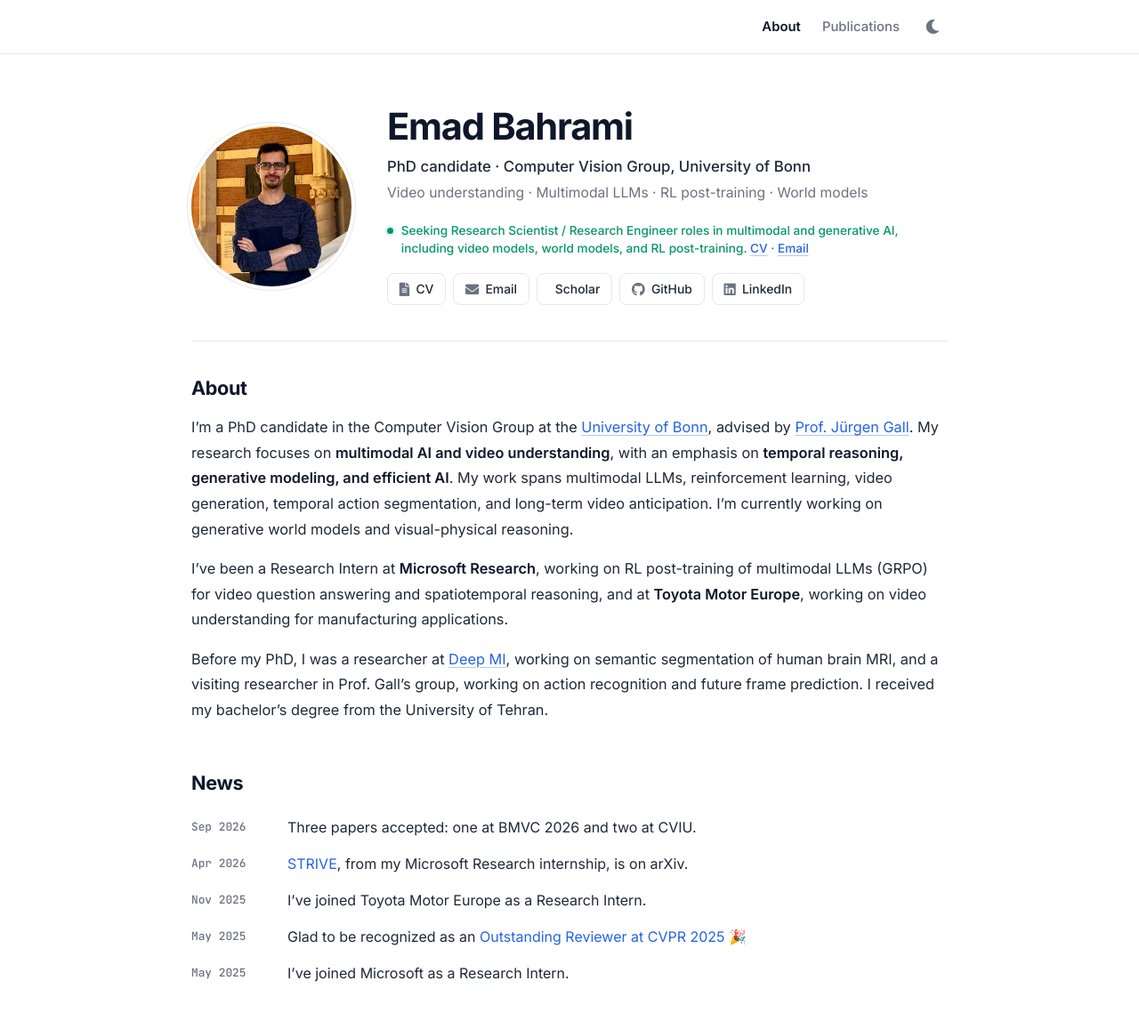
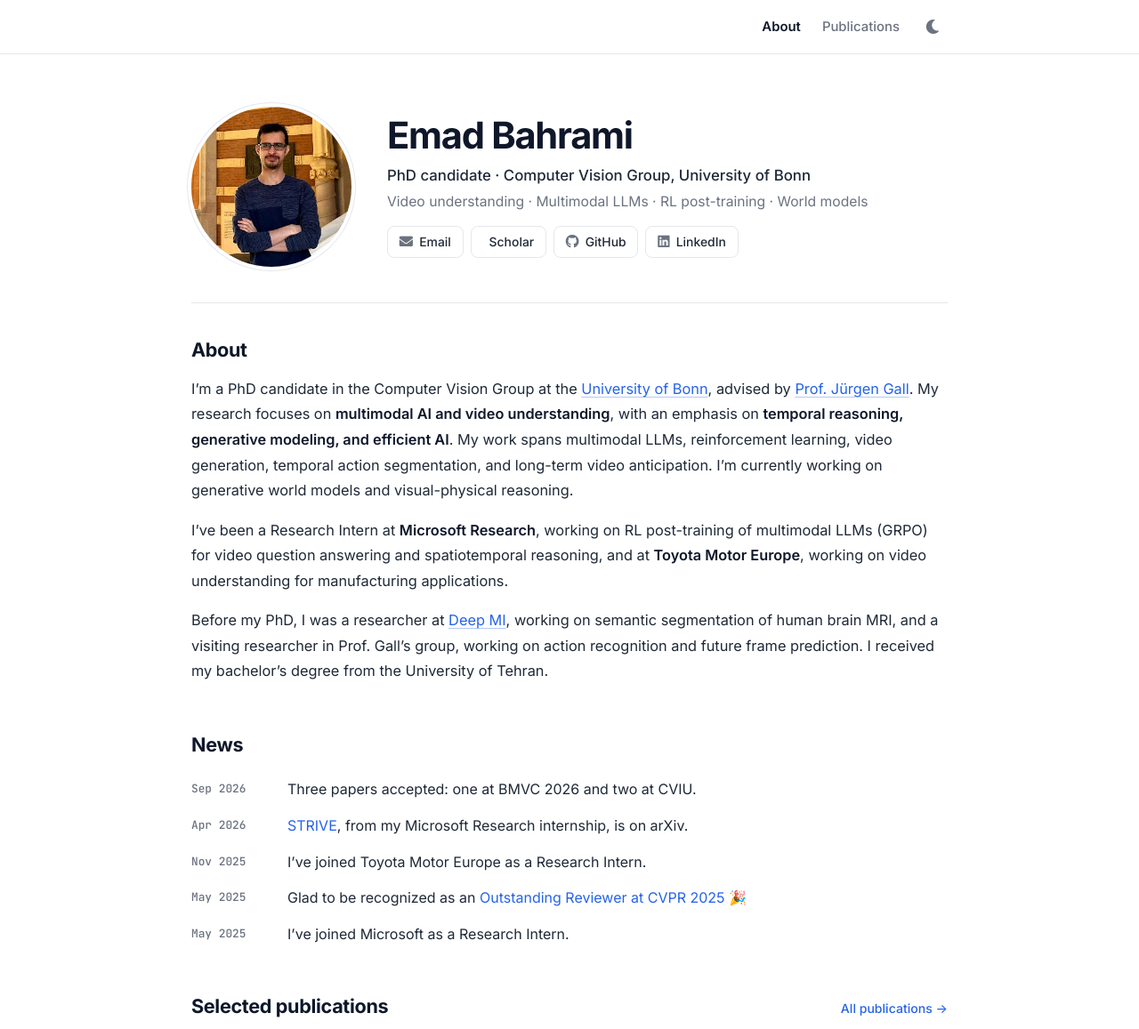
Before and after one commit to 3madbr/3madbr.github.io, a Jekyll site: the page built from _pages/about.md, in a window 1280 px wide and 1374 px high, cut to the strip 0-1157 px from the top of the window. Shown: the whole strip at 89% size. Built offline with Jekyll 4.4.1, drawn with Linux system fonts in a browser that asks for light colours; full-size pictures stand in for the smaller copies a plugin makes; comment, search, counter and statistics services are not loaded; a style sheet for code colours, icons or effects is not loaded.

Commit message:
Remove job-seeking status line and CV from the site
- Remove the status line and its CV/Email links from the hero.
- Remove the CV button and the PDF, so the file is no longer served.

Co-Authored-By: Claude Opus 5.5 <noreply@anthropic.com>

```diff
--- a/_config.yml
+++ b/_config.yml
@@ -7,7 +7,6 @@ first_name: Emad
 middle_name:
 last_name: Bahrami
 email: emadbahramirad@gmail.com
-cv_pdf: /assets/pdf/Emad_Bahrami_CV.pdf # linked from the hero (status line + CV button)
 description: > # the ">" symbol means to ignore newlines until "footer_text:"
   Emad Bahrami, PhD candidate at the University of Bonn working on video understanding, multimodal LLMs, and RL post-training.
 footer_text: >
--- a/_pages/about.md
+++ b/_pages/about.md
@@ -3,17 +3,16 @@ layout: about
 title: about
 permalink: /
 
-# Hero (edit these lines freely; delete `job_market` to hide the green status line)
+# Hero (edit these lines freely; add `job_market: "..."` to show a green status line)
 subtitle: PhD candidate · Computer Vision Group, University of Bonn
 focus: Video understanding · Multimodal LLMs · RL post-training · World models
-job_market: "Seeking Research Scientist / Research Engineer roles in multimodal and generative AI, including video models, world models, and RL post-training."  # CV + Email links are appended automatically
 
 profile:
   image: emadbr.jpg
 
 news: true  # includes a list of news items
 selected_papers: true # includes a list of papers marked as "selected={true}"
-social: true  # shows CV / Email / Scholar / GitHub / LinkedIn buttons in the hero
+social: true  # shows Email / Scholar / GitHub / LinkedIn buttons in the hero
 ---
 
 I’m a PhD candidate in the Computer Vision Group at the [University of Bonn](https://www.uni-bonn.de/en), advised by [Prof. Jürgen Gall](https://pages.iai.uni-bonn.de/gall_juergen/). My research focuses on **multimodal AI and video understanding**, with an emphasis on **temporal reasoning, generative modeling, and efficient AI**. My work spans multimodal LLMs, reinforcement learning, video generation, temporal action segmentation, and long-term video anticipation. I’m currently working on generative world models and visual-physical reasoning.
```
Also changed, not shown: 1 other file.
